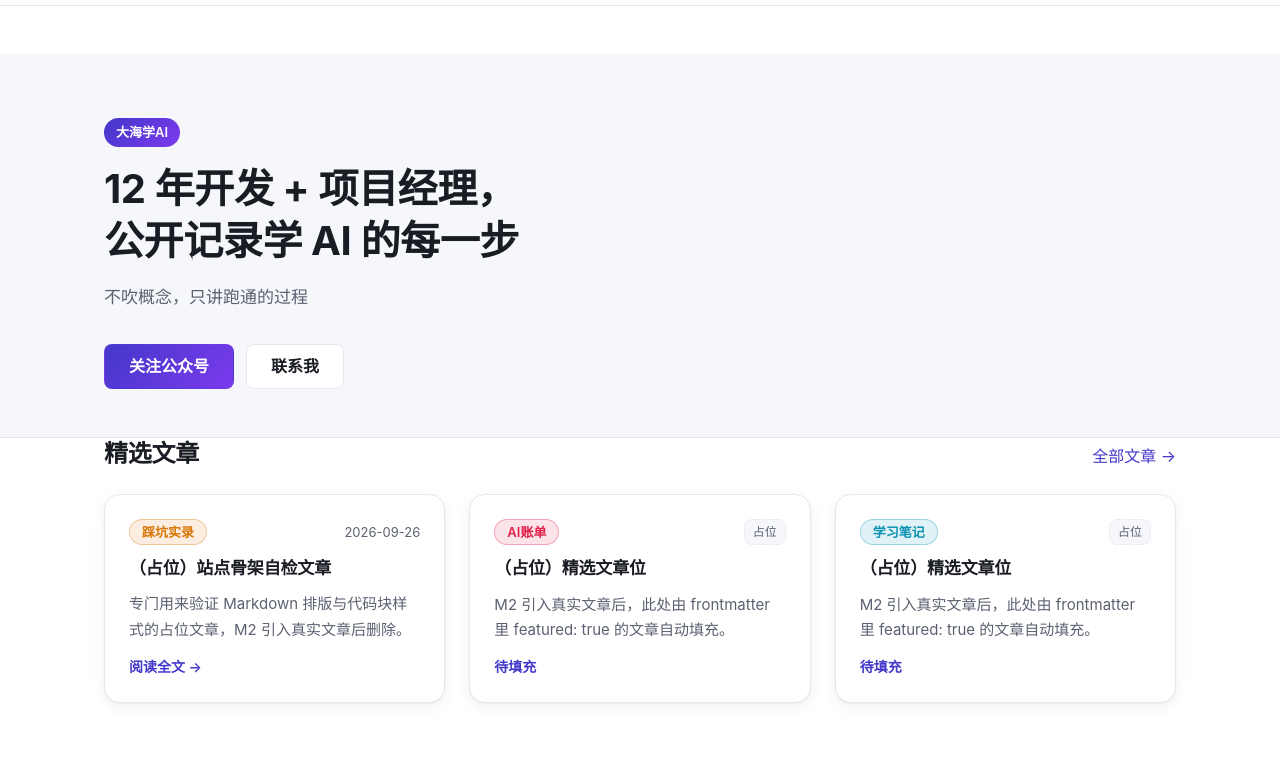
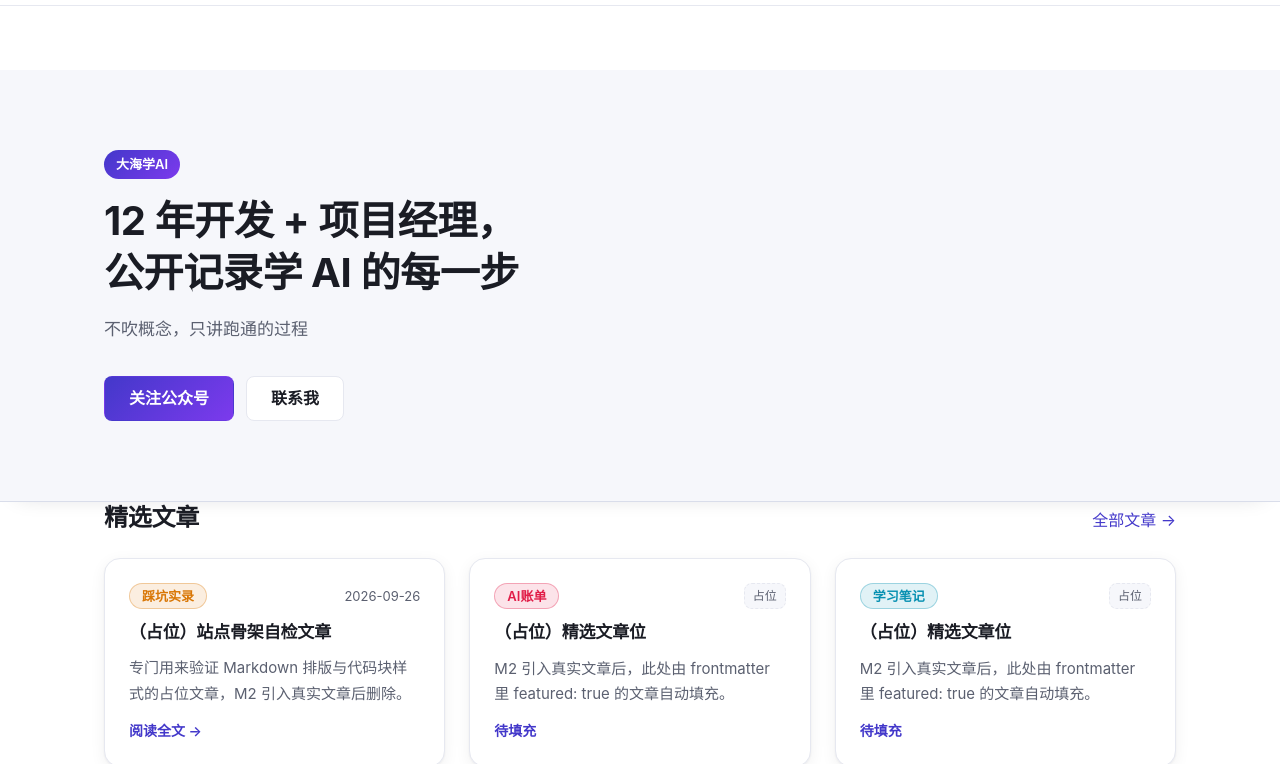
Before and after one commit to dahaihh/dahaihh.github.io, an Astro site: page / in a window 1280 px wide. Shown: the part 59-823 px from the top of the page. Built offline with nearby package versions, Linux system fonts and the light colour scheme; Astro itself is replaced by a stand-in of ours.

Commit message:
style(hero): 加宽首页 Hero 分界间距并强化分界线

```diff
--- a/src/components/Hero.astro
+++ b/src/components/Hero.astro
@@ -4,6 +4,7 @@
  * H1 = 角色定位句（站点唯一 h1）；副标题一句话；主 CTA「关注公众号」→ /contact，
  * 次级「联系我」→ /contact（PRD FR-09：联系入口不铺开在导航里）。
  * 文案已定稿，勿改写（2026-09-26 年限由 10 年改为 12 年，以本人履历为准）。
+ * 2026-09-26：Hero 底边距 48→80px（桌面）/64px（移动），分界线换 --border-strong 并加 --shadow-hero，提升与下方内容的分割感。
  */
 ---
 
@@ -23,11 +24,12 @@
 <style>
   .hero {
     background: var(--bg-soft);
-    border-bottom: 1px solid var(--border);
+    border-bottom: 1px solid var(--border-strong);
+    box-shadow: var(--shadow-hero);
   }
 
   .hero-inner {
-    padding-block: var(--s-8) var(--s-7);
+    padding-block: var(--s-8);
   }
 
   .hero-eyebrow {
@@ -59,5 +61,9 @@
     h1 {
       font-size: 2.5rem;
     }
+
+    .hero-inner {
+      padding-block: var(--s-9);
+    }
   }
 </style>
--- a/src/styles/global.css
+++ b/src/styles/global.css
@@ -126,7 +126,7 @@ th, td {
 .site-main {
   flex: 1 0 auto;
   width: 100%;
-  padding-block: var(--s-7);
+  padding-block: var(--s-8);
 }
 
 .container {
--- a/src/styles/tokens.css
+++ b/src/styles/tokens.css
@@ -16,6 +16,7 @@
   --text:       #1A1C24;
   --text-muted: #5B6070;
   --border:     #E6E8F0;
+  --border-strong: #D9DDEA;
 
   /* 四个合集标签色（浅色档） */
   --c-pitfall:  #D97706;   /* 踩坑实录 · 琥珀 */
@@ -28,11 +29,12 @@
 
   /* 间距尺度 */
   --s-1: 4px; --s-2: 8px; --s-3: 12px; --s-4: 16px;
-  --s-5: 24px; --s-6: 32px; --s-7: 48px; --s-8: 64px;
+  --s-5: 24px; --s-6: 32px; --s-7: 48px; --s-8: 64px; --s-9: 80px; --s-10: 96px;
 
   /* 阴影（卡片轻投影，不用重投影） */
   --shadow-card:  0 1px 2px rgba(16,18,32,.05), 0 4px 16px rgba(16,18,32,.06);
   --shadow-hover: 0 2px 6px rgba(16,18,32,.07), 0 10px 28px rgba(16,18,32,.10);
+  --shadow-hero: 0 10px 22px -18px rgba(16,18,32,.20);
 
   /* 版式 */
   --container: 1120px;
@@ -52,6 +54,8 @@
     --text:       #EDEFF6;
     --text-muted: #A0A6BA;
     --border:     #272C3C;
+    --border-strong: #333A4E;
+    --shadow-hero: 0 10px 22px -18px rgba(0,0,0,.55);
     /* 标签色提亮，保证深底对比度 */
     --c-pitfall:  #FBBF24;
     --c-cost:     #FB7185;
```
